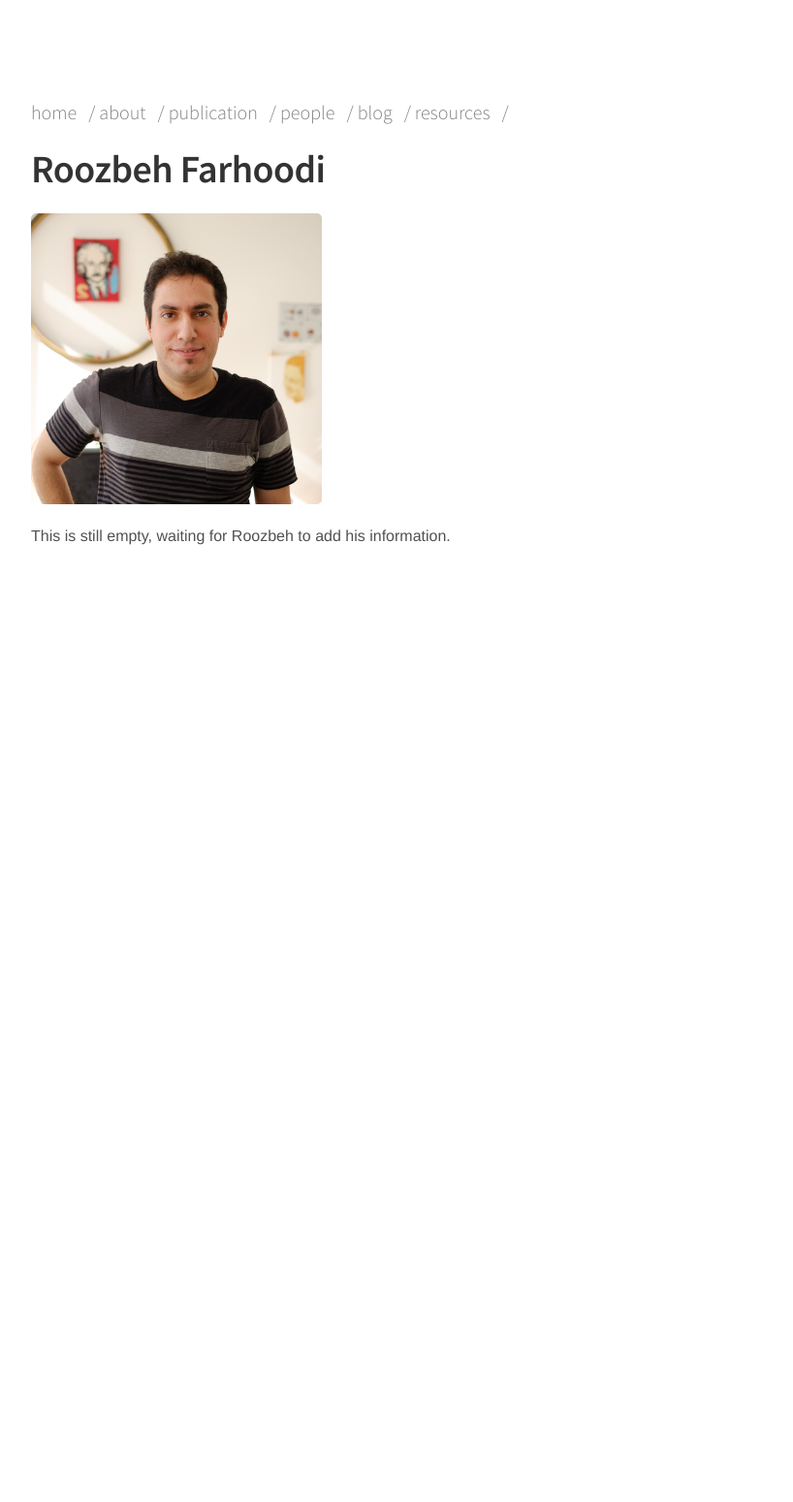
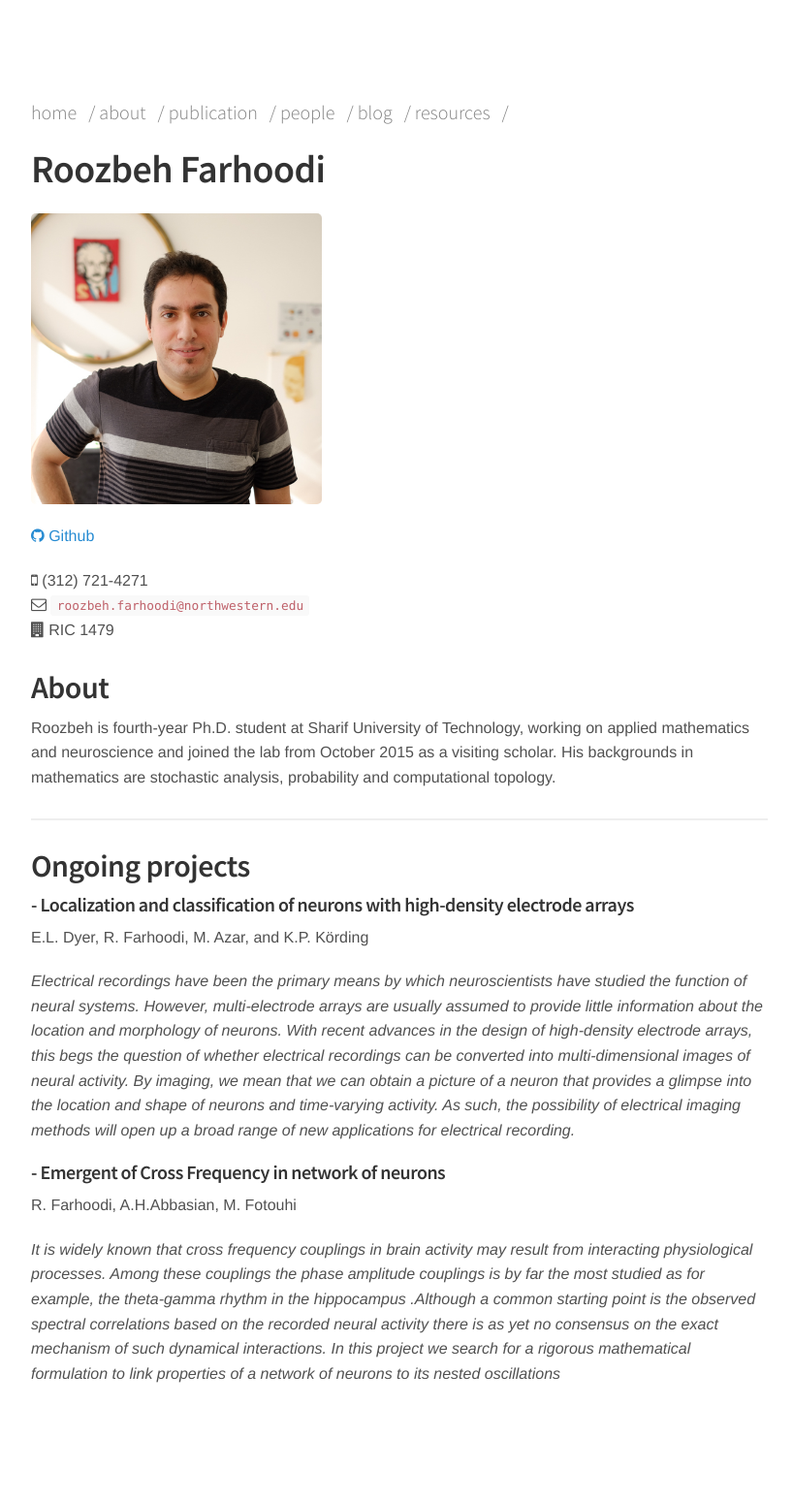
Before and after one commit to KordingLab/KordingLab.github.io, a Jekyll site: the page built from _people/roozbeh_farhoodi.md, in a window 1280 px wide. Shown: the whole page at 97% size, without its empty margins (228-1046 px from the left). Built offline with Jekyll 4.4.1, drawn with Linux system fonts in a browser that asks for light colours; nearby versions of some CDN libraries; comment, search, counter and statistics services are not loaded; before the commit the page ends 900 px from its top, so only the background shows below that.

Commit message:
About and Ongoing project

```diff
--- a/_people/roozbeh_farhoodi.md
+++ b/_people/roozbeh_farhoodi.md
@@ -8,4 +8,25 @@ joined: 2015
 
 <img width="300" src="{{site.baseurl}}/images/people/{{page.avatar}}">
 
-This is still empty, waiting for Roozbeh to add his information.
+<a href="https://github.com/RoozbehFarhoodi"><i class="fa fa-github"></i> Github</a><br>
+
+<i class="fa fa-mobile"></i> (312) 721-4271<br>
+<i class="fa fa-envelope-o"></i> `roozbeh.farhoodi@northwestern.edu`<br>
+<i class="fa fa-building"></i> RIC 1479
+
+## About
+
+Roozbeh is fourth-year Ph.D. student at Sharif University of Technology, working on applied mathematics and neuroscience and joined the lab from October 2015 as a visiting scholar. His backgrounds in mathematics are stochastic analysis, probability and computational topology.
+<hr>
+## Ongoing projects
+
+####  - Localization and classification of neurons with high-density electrode arrays<br>
+E.L. Dyer, R. Farhoodi, M. Azar, and K.P. Körding
+
+<i> Electrical recordings have been the primary means by which neuroscientists have studied the function of neural systems. However, multi-electrode arrays are usually assumed to provide little information about the location and morphology of neurons. With recent advances in the design of high-density electrode arrays, this begs the question of whether electrical recordings can be converted into multi-dimensional images of neural activity. By imaging, we mean that we can obtain a picture of a neuron that provides a glimpse into the location and shape of neurons and time-varying activity. As such, the possibility of electrical imaging methods will open up a broad range of new applications for electrical recording. </i>
+
+
+#### - Emergent of Cross Frequency in network of neurons <br>
+R. Farhoodi, A.H.Abbasian,  M. Fotouhi
+
+<i>  It is widely known that cross frequency couplings in brain activity may result from interacting physiological processes. Among these couplings the phase amplitude couplings is by far the most studied as for example, the theta-gamma rhythm in the hippocampus .Although a common starting point is the observed spectral correlations based on the recorded neural activity there is as yet no consensus on the exact mechanism of such dynamical interactions. In this project we search for a rigorous mathematical formulation to link properties of a network of neurons to its nested oscillations </i>
```
